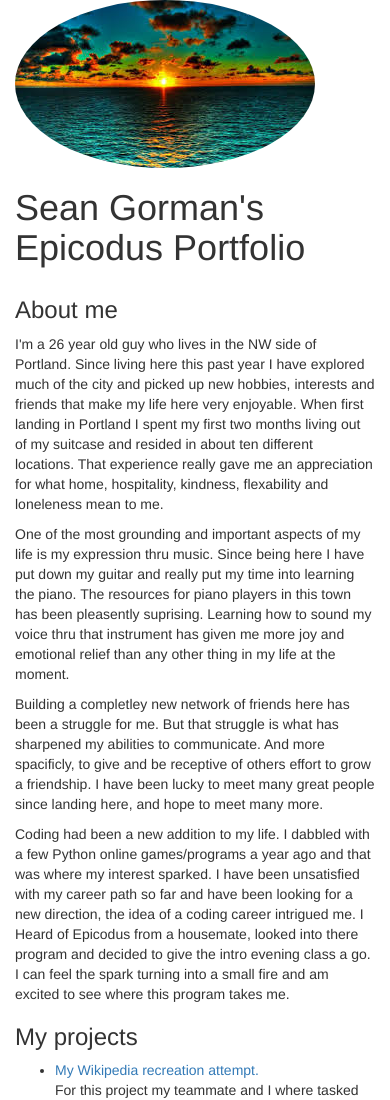
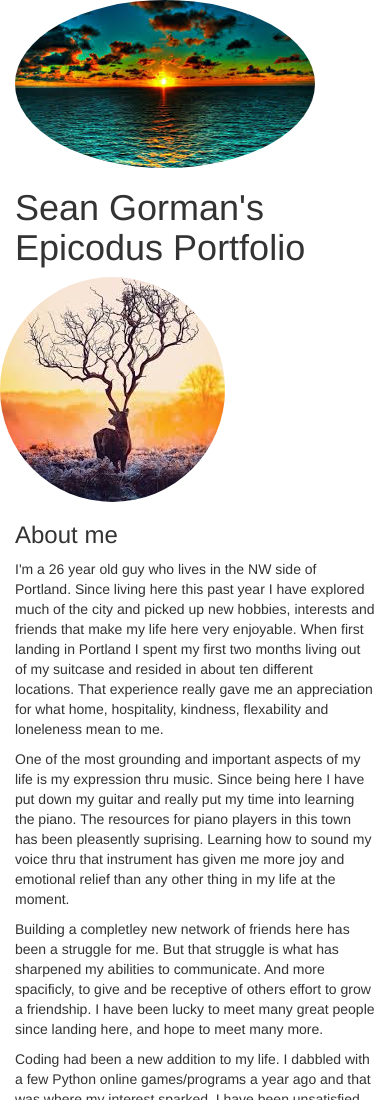
Before and after one commit to Gorman12/portfolio-landing-page, a plain HTML site: page index.html in a window 390 px wide. Shown: the top 1100 px of the page. Drawn offline with Linux system fonts and the light colour scheme.

Commit message:
Have top two pictures and main hedder act as collums in desktop view. Then stack on small screens.

```diff
--- a/index.html
+++ b/index.html
@@ -7,9 +7,17 @@
   </head>
   <body>
     <div class="container-fluid">
-      <img src="img/ocean-deep-view.jpeg" alt="Beautiful acean view" class="img-circle">
-
-      <h1>Sean Gorman's Epicodus Portfolio</h1>
+      <div class="row">
+        <div class="col-md-4">
+          <img src="img/ocean-deep-view.jpeg" alt="Beautiful acean view" class="img-circle">
+        </div>
+        <div class="col-md-4">
+          <h1>Sean Gorman's Epicodus Portfolio</h1>
+        </div>
+        <div class="col-med-4">
+          <img src="img/tree-elk.jpeg" alt="Beautiful Elk" class="img-circle">
+        </div>
+      </div>
 
       <div class="row">
         <div class="col-md-6">
```
